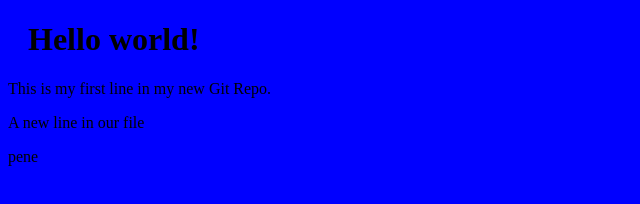
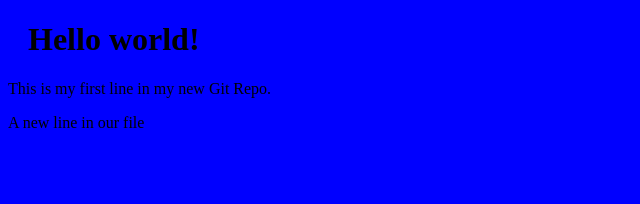
Before and after one commit to Santiagolainen/Santiagolainen.github.io, a plain HTML site: page index.html in a window 1280 px wide. Shown: the full height of the page, 0-640 px from the left. Drawn offline with Linux system fonts and the light colour scheme.

Commit message:
Minor change

```diff
--- a/index.html
+++ b/index.html
@@ -10,6 +10,5 @@
     <h1>Hello world!</h1>
     <p>This is my first line in my new Git Repo.</p>
     <p>A new line in our file</p>
-    <p>pene</p>
 </body>
 </html>
```
